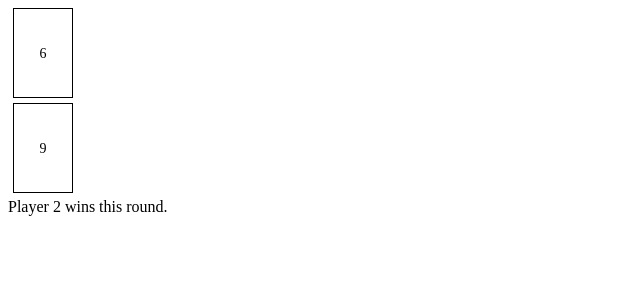
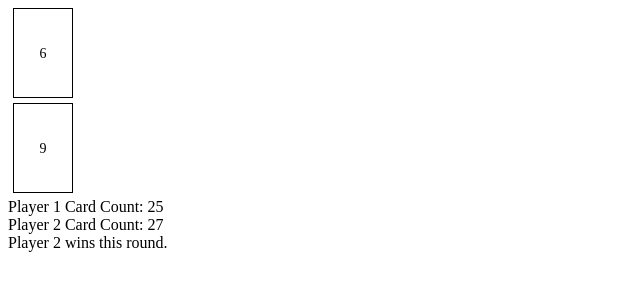
Before and after one commit to tlcraft/copilot-sandbox, an Angular app: page / in a window 1280 px wide. Shown: the top 300 px of the page, without its empty margins (0-640 px from the left). Built offline with nearby package versions, Linux system fonts and the light colour scheme.

Commit message:
Display card count on UI.

```diff
--- a/src/app/app.component.html
+++ b/src/app/app.component.html
@@ -14,6 +14,8 @@
     <div *ngIf="player2Card.suit" class="card {{player2Card.suit}}" (click)="playRound()">
       <span class="value">{{getCardValueName(player2Card.value)}}</span>
     </div>
+    <div>Player 1 Card Count: {{getPlayer1CardCount()}}</div>
+    <div>Player 2 Card Count: {{getPlayer2CardCount()}}</div>
     <div *ngIf="player1Wins">
       <span>Player 1 wins this round.</span>
     </div>
```
